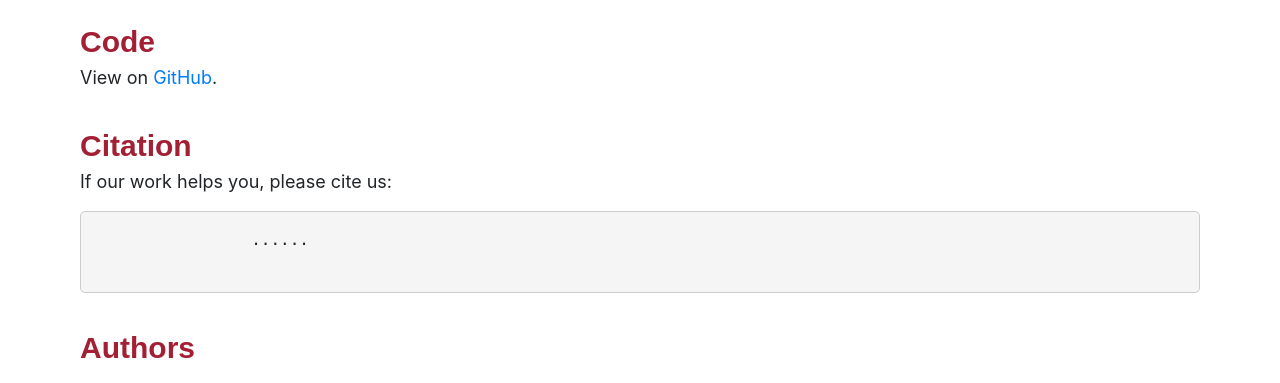
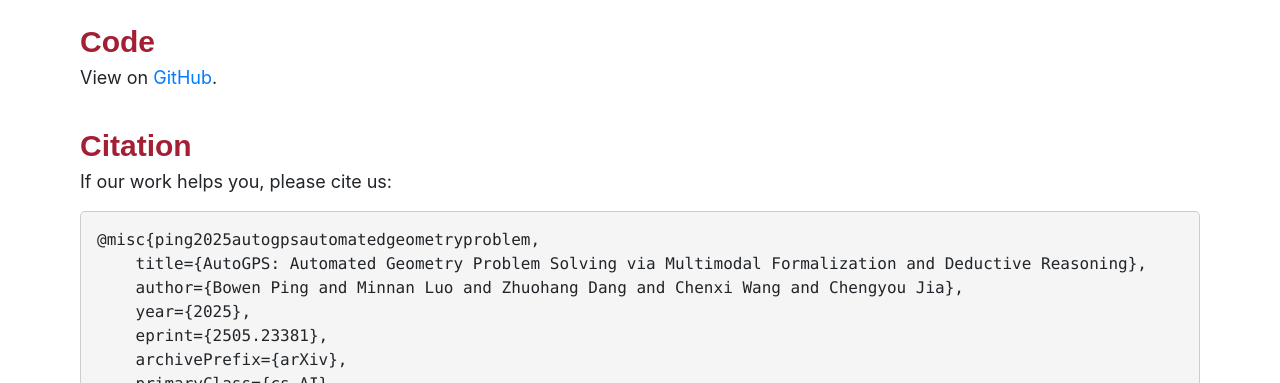
Before and after one commit to Jayce-Ping/AutoGPS.github.io, a plain HTML site: page index.html in a window 1280 px wide. Shown: the part 1647-2030 px from the top of the page. Drawn offline with nearby package versions, Linux system fonts and the light colour scheme.

Commit message:
Update url

```diff
--- a/index.html
+++ b/index.html
@@ -735,7 +735,7 @@ Final answer: 3
                 Paper
             </heading>
             <p>
-                <a href="https://arxiv.org">AutoGPS: Automated Geometry Problem Solving via Multimodal Formalization and Deductive Reasoning</a>
+                <a href="https://arxiv.org/abs/2505.23381">AutoGPS: Automated Geometry Problem Solving via Multimodal Formalization and Deductive Reasoning</a>
                 <br>
                 <a>Bowen Ping, Minnan Luo, Zhuohang Dang, Chenxi Wang, Chengyou Jia</a>
             </p>
@@ -761,8 +761,15 @@ Final answer: 3
                 If our work helps you, please cite us:
             </p>
             <pre class="bibtax">
-                ......
-            </pre>
+@misc{ping2025autogpsautomatedgeometryproblem,
+    title={AutoGPS: Automated Geometry Problem Solving via Multimodal Formalization and Deductive Reasoning},
+    author={Bowen Ping and Minnan Luo and Zhuohang Dang and Chenxi Wang and Chengyou Jia},
+    year={2025},
+    eprint={2505.23381},
+    archivePrefix={arXiv},
+    primaryClass={cs.AI},
+    url={https://arxiv.org/abs/2505.23381},
+}</pre>
         </div>
 
         <!-- Authors -->
```
